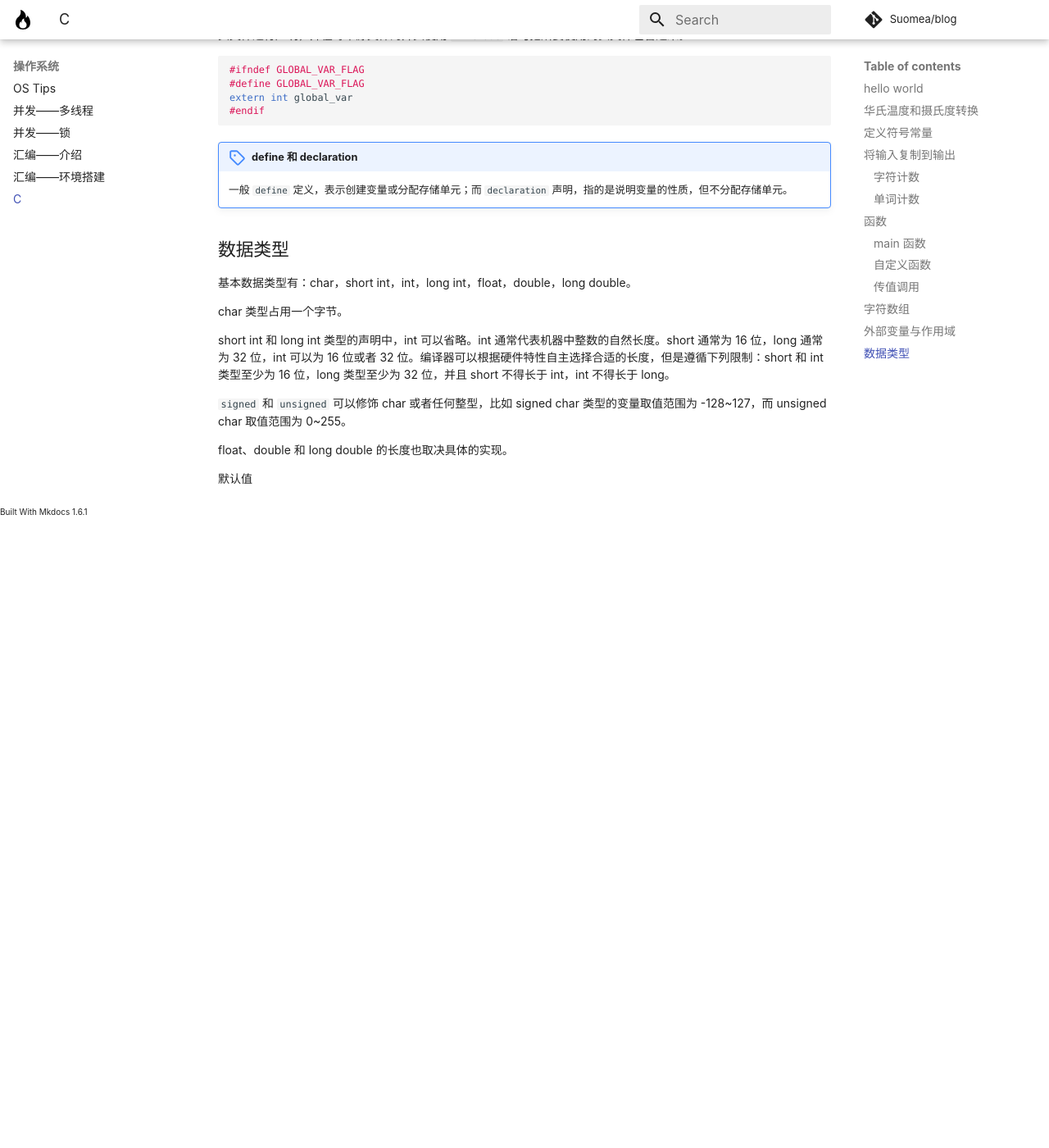
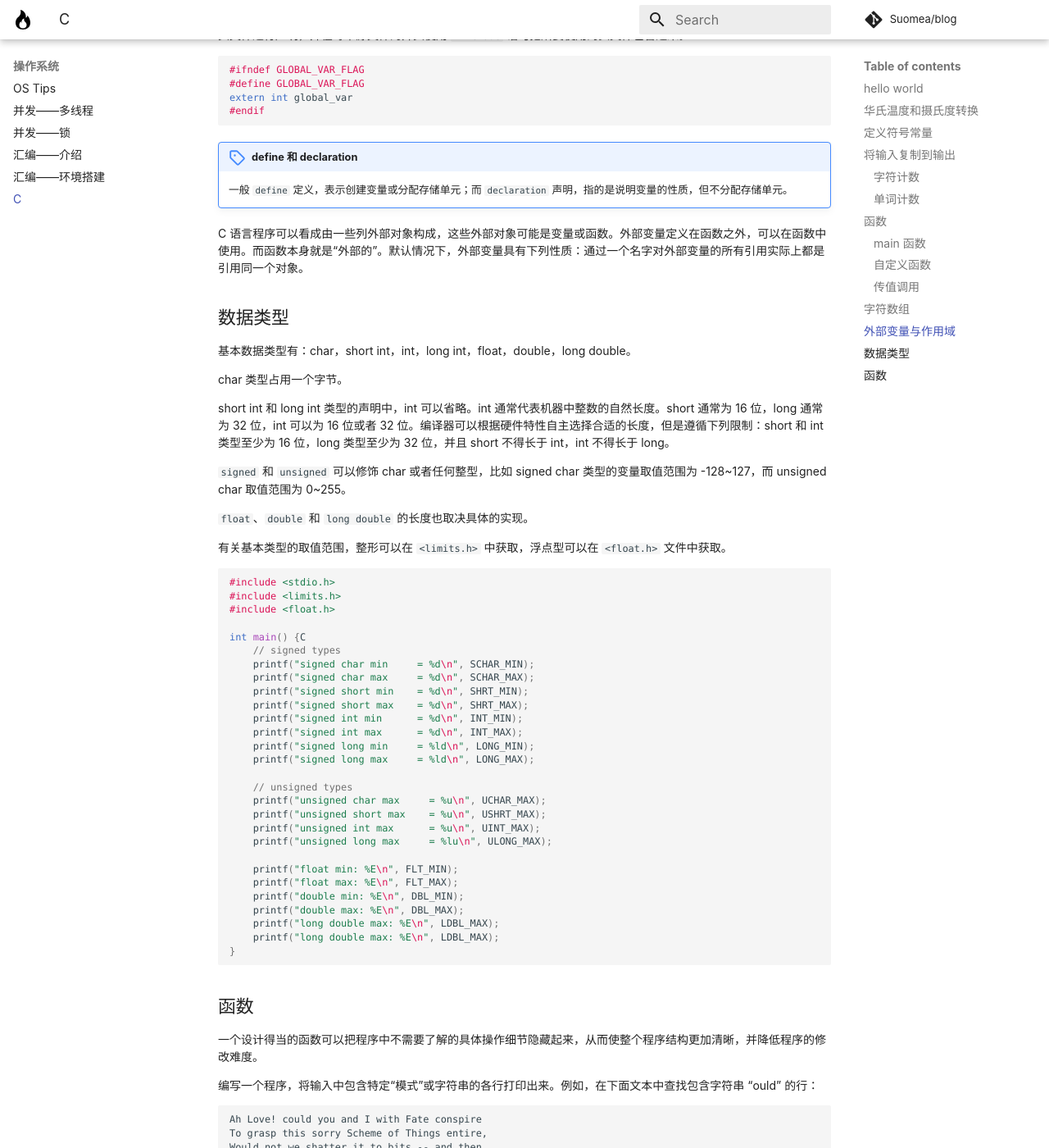
Before and after one commit to Suomea/blog, an MkDocs documentation site: the page built from docs/OS/C.md, in a window 1280 px wide and 1400 px high, scrolled down 6610 px. Shown: the whole window at 82% size. Built offline with MkDocs 1.6.1 and Material for MkDocs 9.7.7, drawn with Linux system fonts in a browser that asks for light colours; some web fonts are replaced; comment, search, counter and statistics services are not loaded; before the commit the page ends 7240 px from its top, so only the background shows below that; some of the changed text lies outside the part shown.

Commit message:
更新 C 语言笔记。

````diff
--- a/docs/OS/C.md
+++ b/docs/OS/C.md
@@ -351,6 +351,8 @@ extern int global_var
 
 !!! note "define 和 declaration"
 	一般 `define` 定义，表示创建变量或分配存储单元；而 `declaration` 声明，指的是说明变量的性质，但不分配存储单元。
+
+C 语言程序可以看成由一些列外部对象构成，这些外部对象可能是变量或函数。外部变量定义在函数之外，可以在函数中使用。而函数本身就是“外部的”。默认情况下，外部变量具有下列性质：通过一个名字对外部变量的所有引用实际上都是引用同一个对象。
 ## 数据类型
 
 基本数据类型有：char，short int，int，long int，float，double，long double。
@@ -361,7 +363,113 @@ short int 和 long int 类型的声明中，int 可以省略。int 通常代表
 
 `signed` 和 `unsigned` 可以修饰 char 或者任何整型，比如 signed char 类型的变量取值范围为 -128~127，而 unsigned char 取值范围为 0~255。
 
-float、double 和 long double 的长度也取决具体的实现。
+`float`、`double` 和 `long double` 的长度也取决具体的实现。
 
+有关基本类型的取值范围，整形可以在 `<limits.h>` 中获取，浮点型可以在 `<float.h>` 文件中获取。
+```c
+#include <stdio.h>
+#include <limits.h>
+#include <float.h>
 
-默认值
+int main() {C
+    // signed types
+    printf("signed char min     = %d\n", SCHAR_MIN);
+    printf("signed char max     = %d\n", SCHAR_MAX);
+    printf("signed short min    = %d\n", SHRT_MIN);
+    printf("signed short max    = %d\n", SHRT_MAX);
+    printf("signed int min      = %d\n", INT_MIN);
+    printf("signed int max      = %d\n", INT_MAX);
+    printf("signed long min     = %ld\n", LONG_MIN);
+    printf("signed long max     = %ld\n", LONG_MAX);
+
+    // unsigned types
+    printf("unsigned char max     = %u\n", UCHAR_MAX);
+    printf("unsigned short max    = %u\n", USHRT_MAX);
+    printf("unsigned int max      = %u\n", UINT_MAX);
+    printf("unsigned long max     = %lu\n", ULONG_MAX);
+
+    printf("float min: %E\n", FLT_MIN);
+    printf("float max: %E\n", FLT_MAX);
+    printf("double min: %E\n", DBL_MIN);
+    printf("double max: %E\n", DBL_MAX);
+    printf("long double max: %E\n", LDBL_MAX);
+    printf("long double max: %E\n", LDBL_MAX);
+}
+```
+
+## 函数
+一个设计得当的函数可以把程序中不需要了解的具体操作细节隐藏起来，从而使整个程序结构更加清晰，并降低程序的修改难度。
+
+编写一个程序，将输入中包含特定“模式”或字符串的各行打印出来。例如，在下面文本中查找包含字符串 “ould” 的行：
+```
+Ah Love! could you and I with Fate conspire
+To grasp this sorry Scheme of Things entire,
+Would not we shatter it to bits -- and then
+Re-mould it nearer to the Heart's Desire
+```
+
+程序执行后输出下列结果：
+```
+Ah Love! could you and I with Fate conspire
+Would not we shatter it to bits -- and then
+Re-mould it nearer to the Heart's Desire!
+```
+
+代码如下：
+```c
+#include <stdio.h>
+
+#define MAXLINE 100
+
+char pattern[] = "ould";
+
+int get_line(char*, int);
+
+int strindex(char*, char*);
+
+int main() {
+
+    char line[MAXLINE];
+
+    while(get_line(line, MAXLINE) > 0) {
+        if (strindex(line, pattern) >= 0) {
+            printf("%s", line);
+        }
+    }
+}
+
+int get_line(char *line, int lim) {
+    int c;
+    int i = 0;
+
+    while(--lim > 0 && (c = getchar()) != '\n' && c != EOF) {
+        line[i++] = c;
+    }
+
+    if (c == '\n') {
+        line[i++] = c;
+    }
+
+    line[i] = '\0';
+    return i;
+}
+
+int strindex(char *line, char *p) {
+    int i, j, k;
+
+    for(i = 0; line[i] != '\0'; i ++) {
+        j = i;
+        k = 0;
+
+        while (p[k] != '\0' && line[j] == p[k]) {
+            j ++;
+            k ++;
+        }
+
+        if (k > 0 && p[k] == '\0') {
+            return i;
+        }
+    }
+    return -1;
+}
+```
````
Also changed, not shown: 1 other file.
